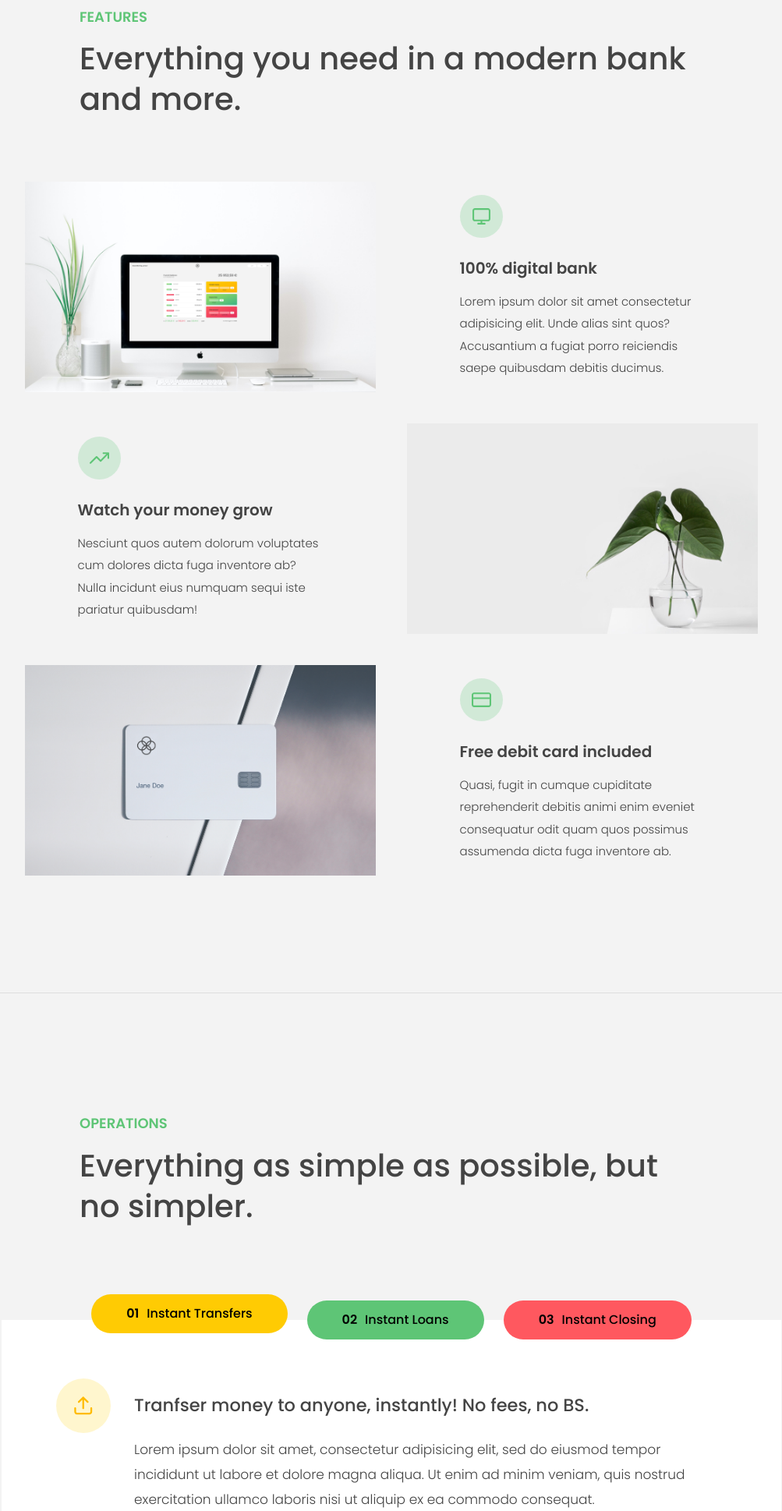
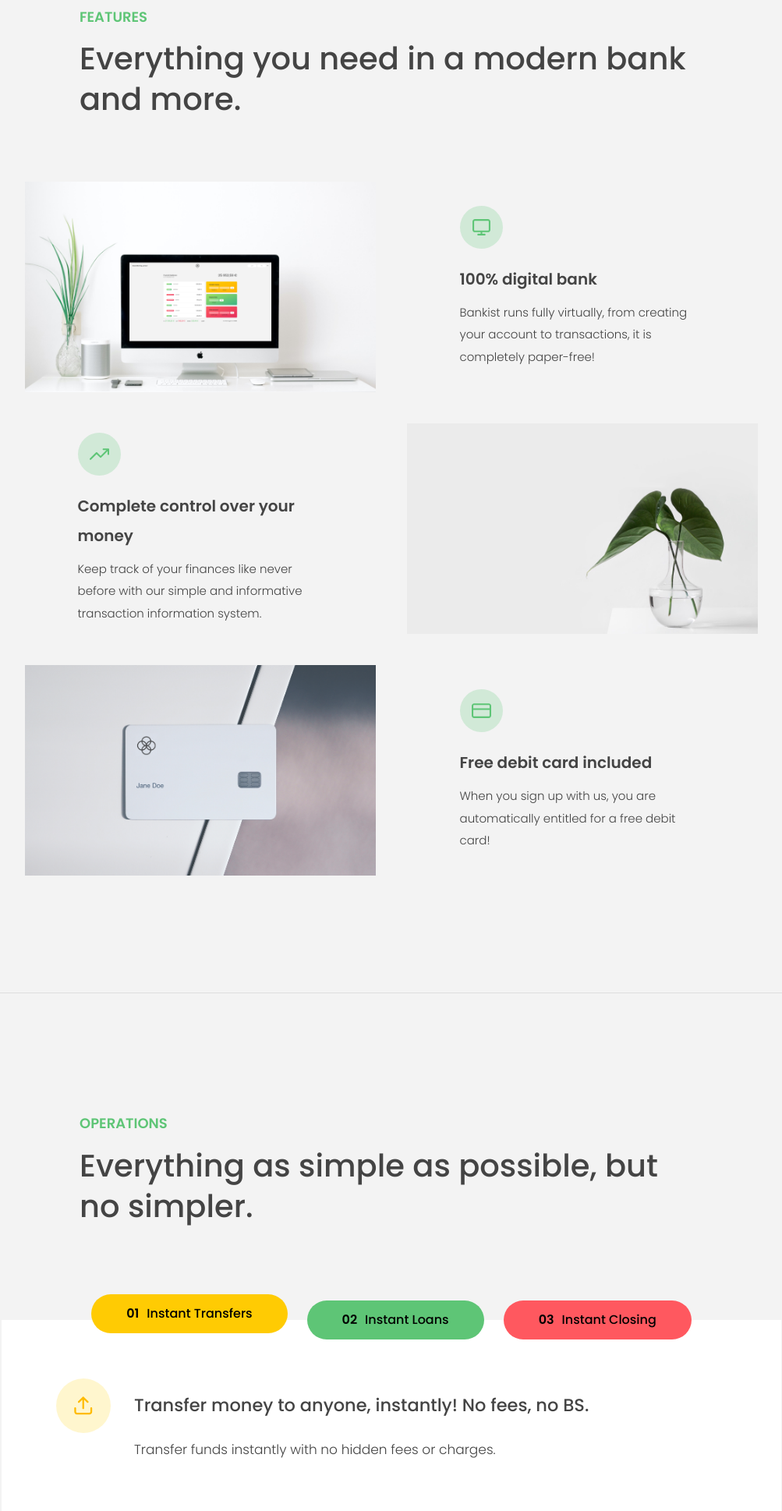
Before and after one commit to Sats2812/Bankist, a Django app: page / in a window 1280 px wide. Shown: the part 966-2904 px from the top of the page at 78% size, without its empty margins (138-1141 px from the left). Run offline with Django 4.2, Linux system fonts and the light colour scheme.

Commit message:
Update index.html

```diff
--- a/templates/index.html
+++ b/templates/index.html
@@ -86,9 +86,7 @@
           </div>
           <h5 class="features__header">100% digital bank</h5>
           <p>
-            Lorem ipsum dolor sit amet consectetur adipisicing elit. Unde alias
-            sint quos? Accusantium a fugiat porro reiciendis saepe quibusdam
-            debitis ducimus.
+            Bankist runs fully virtually, from creating your account to transactions, it is completely paper-free!
           </p>
         </div>
 
@@ -98,11 +96,9 @@
               <use xlink:href="img/icons.svg#icon-trending-up"></use>
             </svg>
           </div>
-          <h5 class="features__header">Watch your money grow</h5>
+          <h5 class="features__header">Complete control over your money</h5>
           <p>
-            Nesciunt quos autem dolorum voluptates cum dolores dicta fuga
-            inventore ab? Nulla incidunt eius numquam sequi iste pariatur
-            quibusdam!
+            Keep track of your finances like never before with our simple and informative transaction information system.
           </p>
         </div>
         <img
@@ -126,9 +122,7 @@
           </div>
           <h5 class="features__header">Free debit card included</h5>
           <p>
-            Quasi, fugit in cumque cupiditate reprehenderit debitis animi enim
-            eveniet consequatur odit quam quos possimus assumenda dicta fuga
-            inventore ab.
+            When you sign up with us, you are automatically entitled for a free debit card!
           </p>
         </div>
       </div>
@@ -166,13 +160,10 @@
             </svg>
           </div>
           <h5 class="operations__header">
-            Tranfser money to anyone, instantly! No fees, no BS.
+            Transfer money to anyone, instantly! No fees, no BS.
           </h5>
           <p>
-            Lorem ipsum dolor sit amet, consectetur adipisicing elit, sed do
-            eiusmod tempor incididunt ut labore et dolore magna aliqua. Ut enim
-            ad minim veniam, quis nostrud exercitation ullamco laboris nisi ut
-            aliquip ex ea commodo consequat.
+            Transfer funds instantly with no hidden fees or charges.
           </p>
         </div>
 
@@ -186,10 +177,7 @@
             Buy a home or make your dreams come true, with instant loans.
           </h5>
           <p>
-            Duis aute irure dolor in reprehenderit in voluptate velit esse
-            cillum dolore eu fugiat nulla pariatur. Excepteur sint occaecat
-            cupidatat non proident, sunt in culpa qui officia deserunt mollit
-            anim id est laborum.
+            Fulfill your aspirations with our attractive loan schemes. Grab loans now, granted pretty much instantly!
           </p>
         </div>
         <div class="operations__content operations__content--3">
@@ -202,10 +190,7 @@
             No longer need your account? No problem! Close it instantly.
           </h5>
           <p>
-            Excepteur sint occaecat cupidatat non proident, sunt in culpa qui
-            officia deserunt mollit anim id est laborum. Ut enim ad minim
-            veniam, quis nostrud exercitation ullamco laboris nisi ut aliquip ex
-            ea commodo consequat.
+            Account closure is now easier than ever before. We offer instant account closure, no strings attached!
           </p>
         </div>
       </div>
@@ -224,12 +209,7 @@
           <div class="testimonial">
             <h5 class="testimonial__header">Best financial decision ever!</h5>
             <blockquote class="testimonial__text">
-              Lorem ipsum dolor sit, amet consectetur adipisicing elit.
-              Accusantium quas quisquam non? Quas voluptate nulla minima
-              deleniti optio ullam nesciunt, numquam corporis et asperiores
-              laboriosam sunt, praesentium suscipit blanditiis. Necessitatibus
-              id alias reiciendis, perferendis facere pariatur dolore veniam
-              autem esse non voluptatem saepe provident nihil molestiae.
+              I've been the least stressed about my finances after choosing Bankist. It has made transactions and keeping track of money so much more easier.
             </blockquote>
             <address class="testimonial__author">
               <img src="{% static 'img/user-1.jpg' %}" alt="" class="testimonial__photo" />
@@ -245,11 +225,7 @@
               The last step to becoming a complete minimalist
             </h5>
             <blockquote class="testimonial__text">
-              Quisquam itaque deserunt ullam, quia ea repellendus provident,
-              ducimus neque ipsam modi voluptatibus doloremque, corrupti
-              laborum. Incidunt numquam perferendis veritatis neque repellendus.
-              Lorem, ipsum dolor sit amet consectetur adipisicing elit. Illo
-              deserunt exercitationem deleniti.
+              Finally a bank that offers exactly what is required and cuts out on the BS. Best part about it is that it has no hidden charges or fees.
             </blockquote>
             <address class="testimonial__author">
               <img src="{% static 'img/user-2.jpg'%}" alt="" class="testimonial__photo" />
@@ -265,12 +241,7 @@
               Finally free from old-school banks
             </h5>
             <blockquote class="testimonial__text">
-              Debitis, nihil sit minus suscipit magni aperiam vel tenetur
-              incidunt commodi architecto numquam omnis nulla autem,
-              necessitatibus blanditiis modi similique quidem. Odio aliquam
-              culpa dicta beatae quod maiores ipsa minus consequatur error sunt,
-              deleniti saepe aliquid quos inventore sequi. Necessitatibus id
-              alias reiciendis, perferendis facere.
+              At last a bank that is completely online and digital! Was fed up with the huge amount of paperwork that comes with some other banks, thank god for Bankist.
             </blockquote>
             <address class="testimonial__author">
               <img src="{% static 'img/user-3.jpg' %}" alt="" class="testimonial__photo" />
```
